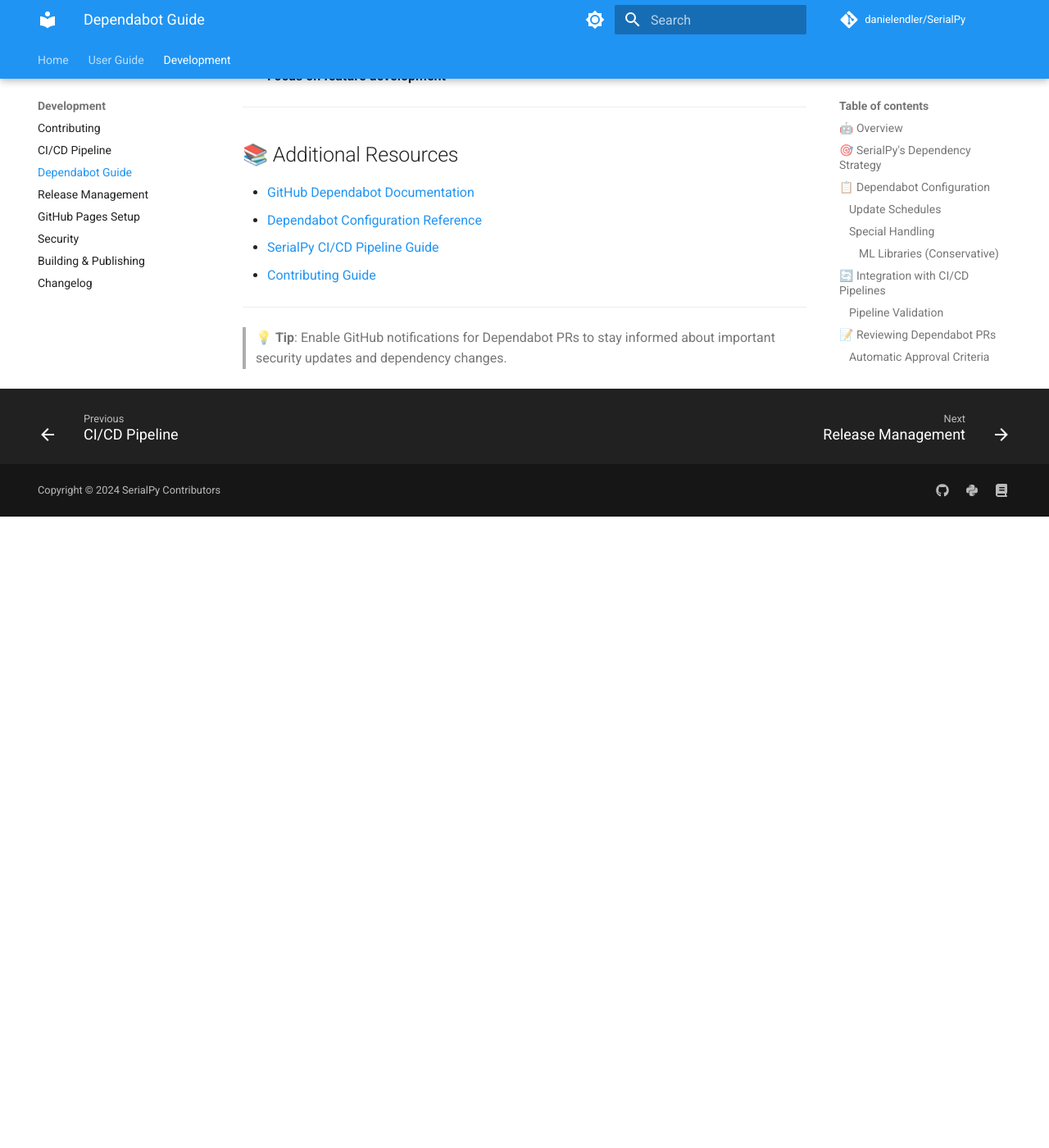
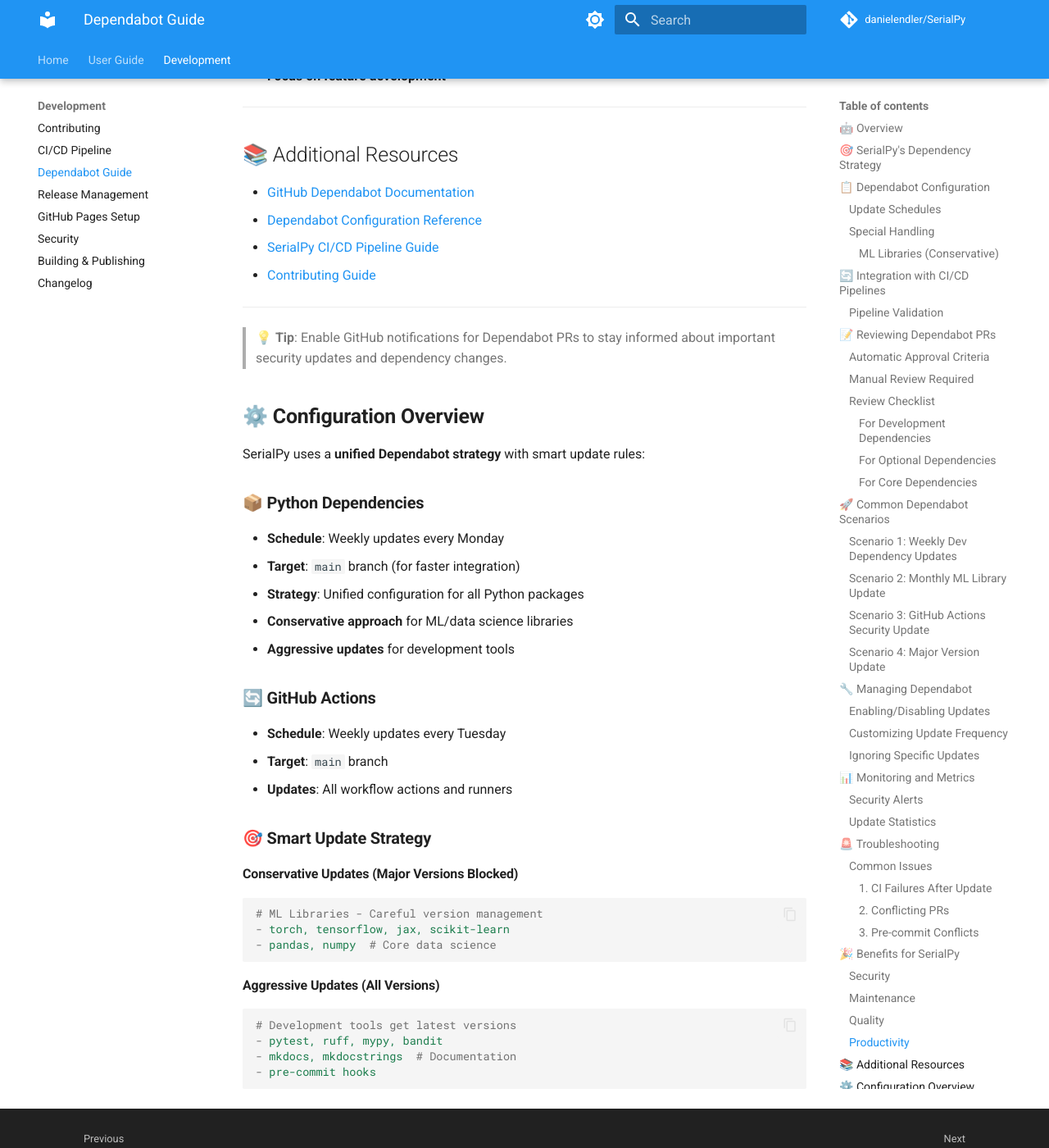
Before and after one commit to danielendler/datason, an MkDocs documentation site: the page built from docs/DEPENDABOT_GUIDE.md, in a window 1280 px wide and 1400 px high, scrolled down 6245 px. Shown: the whole window at 82% size. Built offline with MkDocs 1.6.1 and Material for MkDocs 9.7.7, drawn with Linux system fonts in a browser that asks for light colours; comment, search, counter and statistics services are not loaded; the version menu is left out; before the commit the page ends 6875 px from its top, so only the background shows below that.

Commit message:
🔧 Fix Dependabot overlapping directories issue - Consolidate multiple pip configurations into unified strategy - Change target branch from develop to main for faster integration - Remove conflicting documentation-specific pip configuration - Add smart update rules: conservative for ML libs, aggressive for dev tools - Fix username from danielmeierendler to danielendler - Update documentation to reflect unified configuration - Resolves: overlapping directories for pip ecosystem on develop branch

````diff
--- a/docs/DEPENDABOT_GUIDE.md
+++ b/docs/DEPENDABOT_GUIDE.md
@@ -285,3 +285,36 @@
 ---
 
 > 💡 **Tip**: Enable GitHub notifications for Dependabot PRs to stay informed about important security updates and dependency changes.
+
+## ⚙️ **Configuration Overview**
+
+SerialPy uses a **unified Dependabot strategy** with smart update rules:
+
+### **📦 Python Dependencies**
+- **Schedule**: Weekly updates every Monday
+- **Target**: `main` branch (for faster integration)
+- **Strategy**: Unified configuration for all Python packages
+- **Conservative approach** for ML/data science libraries
+- **Aggressive updates** for development tools
+
+### **🔄 GitHub Actions**
+- **Schedule**: Weekly updates every Tuesday
+- **Target**: `main` branch
+- **Updates**: All workflow actions and runners
+
+### **🎯 Smart Update Strategy**
+
+#### **Conservative Updates (Major Versions Blocked)**
+```yaml
+# ML Libraries - Careful version management
+- torch, tensorflow, jax, scikit-learn
+- pandas, numpy  # Core data science
+```
+
+#### **Aggressive Updates (All Versions)**
+```yaml
+# Development tools get latest versions
+- pytest, ruff, mypy, bandit
+- mkdocs, mkdocstrings  # Documentation
+- pre-commit hooks
+```
````
Also changed, not shown: 1 other file.
